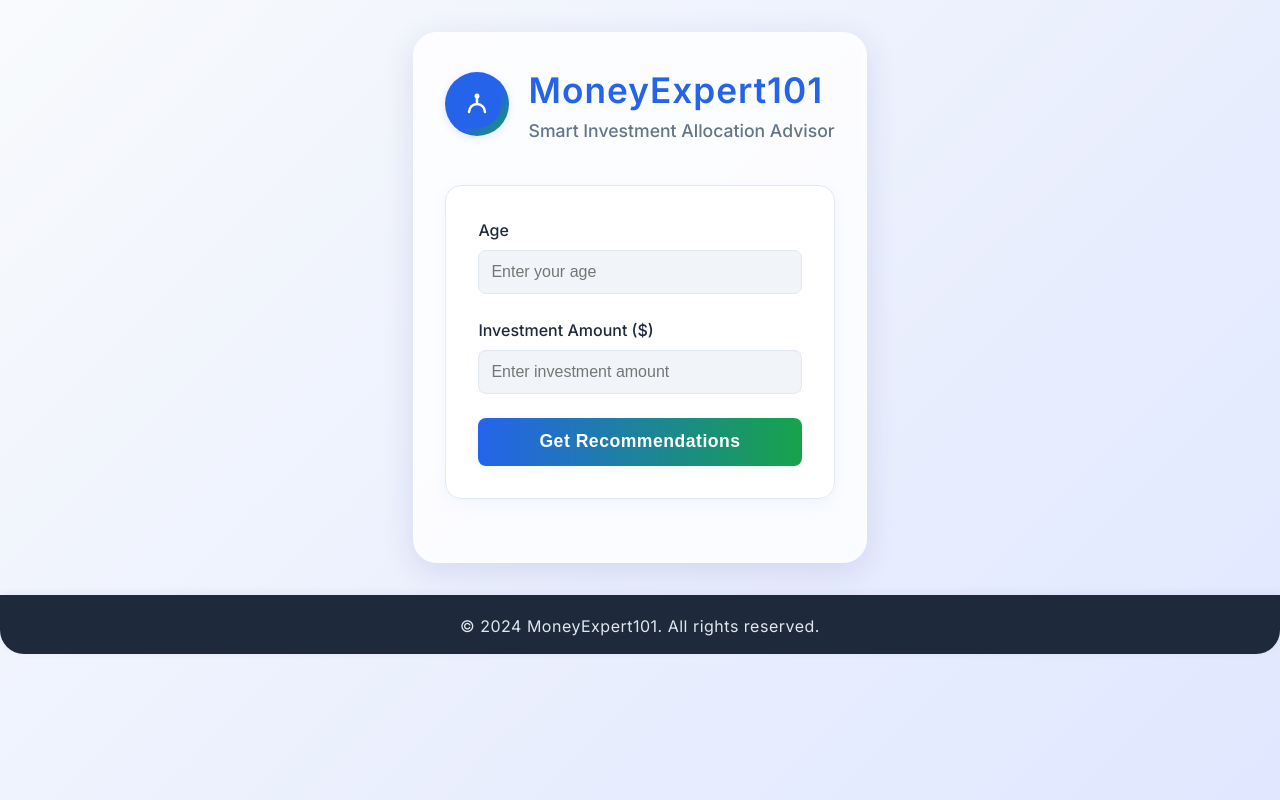
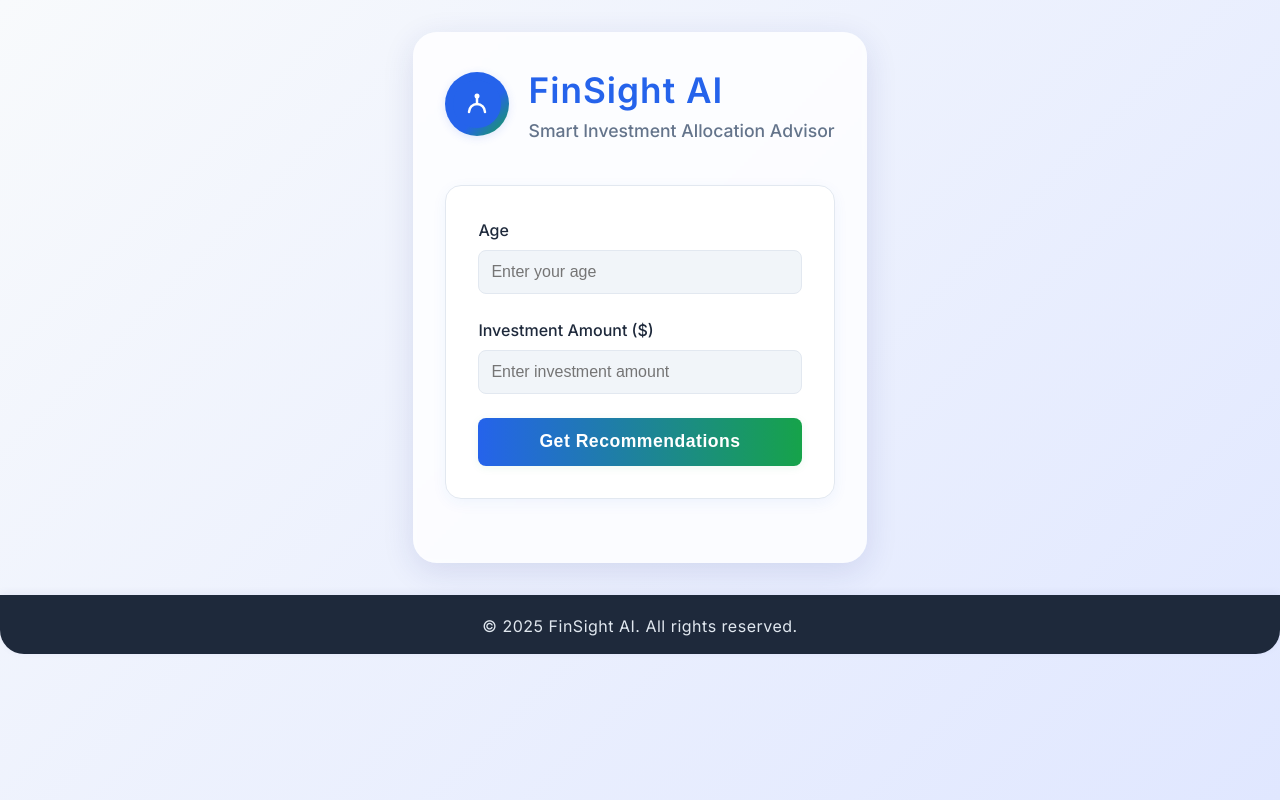
Before and after one commit to Dherya-coder/LLM_Asset_Manager, a plain HTML site: page static/index.html in a window 1280 px wide. Drawn offline with nearby package versions, Linux system fonts and the light colour scheme.

Commit message:
Update index.html

```diff
--- a/static/index.html
+++ b/static/index.html
@@ -3,7 +3,7 @@
 <head>
     <meta charset="UTF-8">
     <meta name="viewport" content="width=device-width, initial-scale=1.0">
-    <title>MoneyExpert101 – Smart Investment Allocation</title>
+    <title>FinSight AI – Smart Investment Allocation</title>
     <link rel="stylesheet" href="/static/styles.css">
     <link href="https://fonts.googleapis.com/css2?family=Inter:wght@400;500;600&display=swap" rel="stylesheet">
 </head>
@@ -20,7 +20,7 @@
                     </svg>
                 </div>
                 <div>
-                    <h1 class="brand-title">MoneyExpert101</h1>
+                    <h1 class="brand-title">FinSight AI</h1>
                     <p class="subtitle">Smart Investment Allocation Advisor</p>
                 </div>
             </div>
@@ -59,7 +59,7 @@
         </main>
     </div>
     <footer class="footer">
-        <span>&copy; 2024 MoneyExpert101. All rights reserved.</span>
+        <span>&copy; 2025 FinSight AI. All rights reserved.</span>
     </footer>
     <script src="https://cdn.jsdelivr.net/npm/chart.js"></script>
     <script src="/static/script.js"></script>
```
